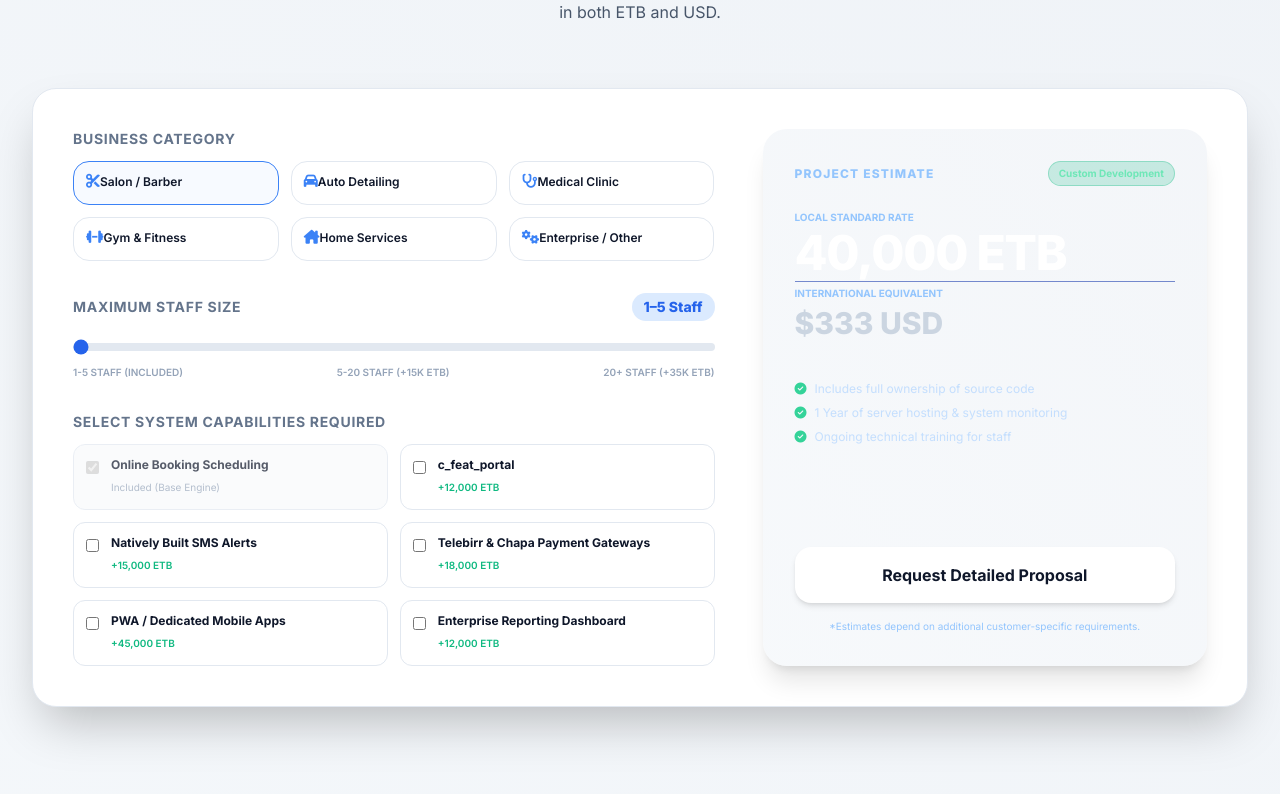
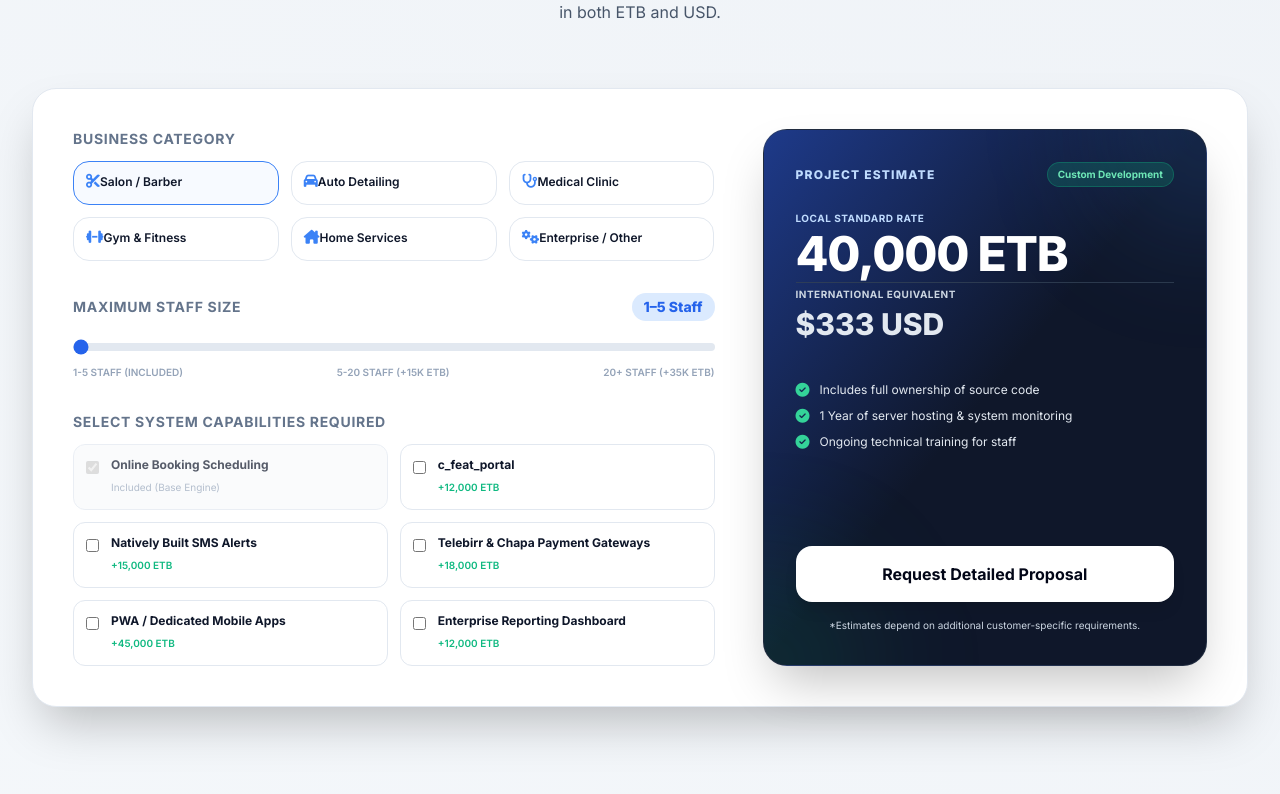
Before and after one commit to jossieT/etbooking-solutions, a Next.js app: page / in a window 1280 px wide. Shown: the part 3546-4340 px from the top of the page. Built offline with nearby package versions, Linux system fonts and the light colour scheme.

Commit message:
fix: improve pricing calculator card contrast and add missing primary-900 color

```diff
--- a/components/sections/CalculatorSection.tsx
+++ b/components/sections/CalculatorSection.tsx
@@ -231,10 +231,14 @@ export function CalculatorSection({ onProposalRequest }: CalculatorSectionProps)
           </div>
 
           {/* Pricing Screen Side (Right) */}
-          <div className="lg:col-span-5 bg-gradient-to-tr from-primary-900 to-primary-950 rounded-3xl p-6 sm:p-8 text-white flex flex-col justify-between shadow-xl">
-            <div className="space-y-6">
+          <div className="lg:col-span-5 bg-slate-900 bg-gradient-to-br from-primary-900 via-slate-900 to-primary-950 rounded-3xl p-6 sm:p-8 text-white flex flex-col justify-between shadow-2xl border border-slate-700/50 relative overflow-hidden">
+            {/* Ambient decorative background glows */}
+            <div className="absolute -top-24 -right-24 w-48 h-48 bg-primary-500/20 rounded-full blur-3xl pointer-events-none" />
+            <div className="absolute -bottom-24 -left-24 w-48 h-48 bg-emerald-500/15 rounded-full blur-3xl pointer-events-none" />
+
+            <div className="relative z-10 space-y-6">
               <div className="flex items-center justify-between">
-                <span className="text-xs uppercase tracking-widest text-primary-300 font-extrabold">
+                <span className="text-xs uppercase tracking-widest text-primary-200 font-extrabold">
                   {t('calc_bill_est')}
                 </span>
                 <span className="text-[10px] bg-emerald-500/20 text-emerald-300 border border-emerald-500/30 px-2.5 py-1 rounded-full font-bold">
@@ -244,46 +248,46 @@ export function CalculatorSection({ onProposalRequest }: CalculatorSectionProps)
 
               {/* Pricing Display */}
               <div className="space-y-1">
-                <span className="text-[10px] uppercase text-primary-300 block font-bold">
+                <span className="text-[10px] uppercase text-primary-200 block font-bold tracking-wider">
                   {t('calc_p_etb')}
                 </span>
-                <h2 className="text-4xl sm:text-5xl font-extrabold tracking-tight">
+                <h2 className="text-4xl sm:text-5xl font-extrabold tracking-tight text-white drop-shadow-sm">
                   {formatPriceETB(prices.totalETB)}
                 </h2>
-                <div className="h-px bg-primary-800/60 my-4"></div>
-                <span className="text-[10px] uppercase text-primary-300 block font-bold">
+                <div className="h-px bg-slate-700/80 my-4"></div>
+                <span className="text-[10px] uppercase text-slate-300 block font-bold tracking-wider">
                   {t('calc_p_usd')}
                 </span>
-                <h3 className="text-2xl sm:text-3xl font-extrabold text-slate-300">
+                <h3 className="text-2xl sm:text-3xl font-extrabold text-slate-200">
                   {formatPriceUSD(prices.totalUSD)}
                 </h3>
               </div>
 
               {/* Inclusions List */}
-              <ul className="space-y-2 text-xs text-primary-200/90 pt-4">
-                <li className="flex items-center gap-2">
-                  <i className="fa-solid fa-circle-check text-emerald-400 flex-shrink-0"></i>
+              <ul className="space-y-2.5 text-xs text-slate-200 pt-4">
+                <li className="flex items-center gap-2.5">
+                  <i className="fa-solid fa-circle-check text-emerald-400 flex-shrink-0 text-sm"></i>
                   <span>{t('calc_inc_1')}</span>
                 </li>
-                <li className="flex items-center gap-2">
-                  <i className="fa-solid fa-circle-check text-emerald-400 flex-shrink-0"></i>
+                <li className="flex items-center gap-2.5">
+                  <i className="fa-solid fa-circle-check text-emerald-400 flex-shrink-0 text-sm"></i>
                   <span>{t('calc_inc_2')}</span>
                 </li>
-                <li className="flex items-center gap-2">
-                  <i className="fa-solid fa-circle-check text-emerald-400 flex-shrink-0"></i>
+                <li className="flex items-center gap-2.5">
+                  <i className="fa-solid fa-circle-check text-emerald-400 flex-shrink-0 text-sm"></i>
                   <span>{t('calc_inc_3')}</span>
                 </li>
               </ul>
             </div>
 
-            <div className="pt-8 space-y-4">
+            <div className="relative z-10 pt-8 space-y-4">
               <button
                 onClick={handleRequestProposal}
-                className="w-full block text-center bg-white hover:bg-slate-100 text-primary-950 font-bold py-4 rounded-2xl transition-all shadow-md transform hover:-translate-y-0.5"
+                className="w-full block text-center bg-white hover:bg-slate-100 text-slate-950 font-bold py-4 rounded-2xl transition-all shadow-lg hover:shadow-xl transform hover:-translate-y-0.5 cursor-pointer"
               >
                 {t('calc_cta')}
               </button>
-              <p className="text-[10px] text-center text-primary-300">{t('calc_disclaimer')}</p>
+              <p className="text-[10px] text-center text-slate-300">{t('calc_disclaimer')}</p>
             </div>
           </div>
         </div>
--- a/tailwind.config.ts
+++ b/tailwind.config.ts
@@ -20,6 +20,7 @@ const config: Config = {
           600: '#2563eb',
           700: '#1d4ed8',
           800: '#1e40af',
+          900: '#1e3a8a',
           950: '#0f172a',
         },
         success: '#10b981',
```
